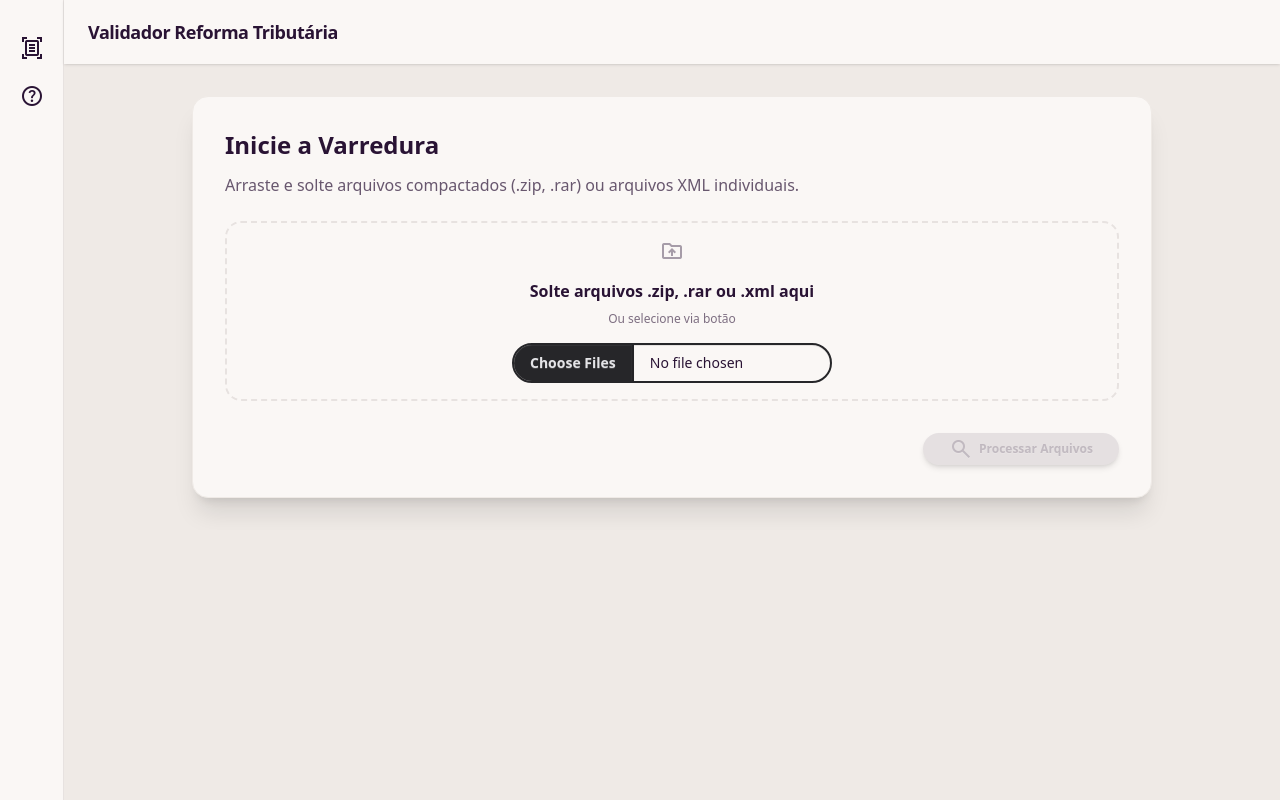
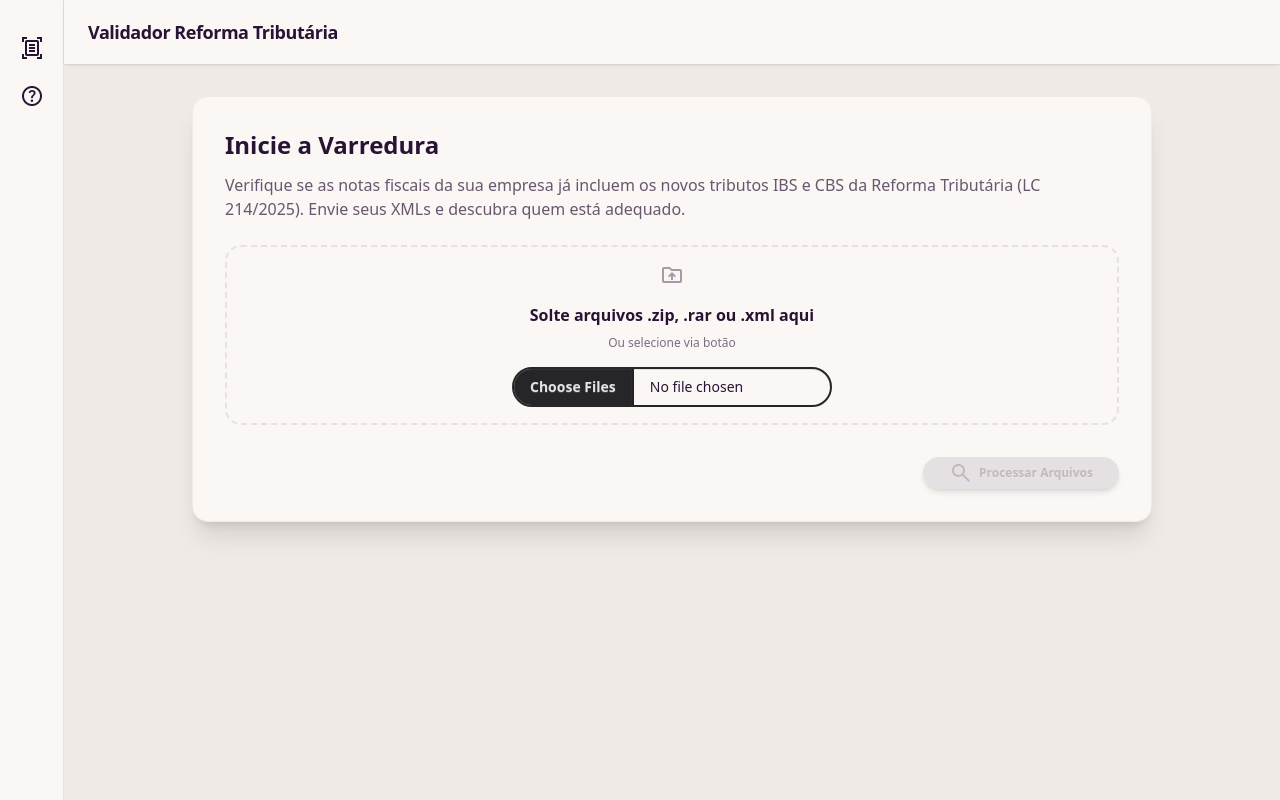
Before and after one commit to Mateusallz1/ibscbs-scanner, a Flask app: page / in a window 1280 px wide. Run offline with Flask 3, Linux system fonts and the light colour scheme; parts of the project's set-up code (start-up, migrations or seed data) failed here and were passed over.

Commit message:
Update scan instructions for clarity and enhance detail display layout

```diff
--- a/static/script.js
+++ b/static/script.js
@@ -269,7 +269,10 @@ document.addEventListener('DOMContentLoaded', () => {
                         detailHtml += `<div class="sm:ml-2 flex flex-col gap-1.5 mt-1.5">`;
                         stats.arquivos.forEach(([arq, tags]) => {
                             const tagsChips = tags.map(t => `<span class="badge badge-outline badge-sm opacity-60 text-[10px] py-0 h-4 border-base-content/20 shrink-0">${escapeHtml(t)}</span>`).join('');
-                            detailHtml += `<div class="text-[11px] sm:text-[12px] flex flex-wrap items-center gap-1 text-base-content/80"><span class="opacity-60 shrink-0">\ud83d\udcc4</span><span class="break-all">${escapeHtml(arq)}</span>${tagsChips}</div>`;
+                            detailHtml += `<div class="flex flex-col gap-1 text-base-content/80">
+                                <div class="text-[11px] sm:text-[12px] flex items-center gap-1"><span class="opacity-60 shrink-0">\ud83d\udcc4</span><span class="break-all">${escapeHtml(arq)}</span></div>
+                                <div class="flex flex-wrap gap-1 ml-5">${tagsChips}</div>
+                            </div>`;
                         });
                         detailHtml += `</div>`;
                     }
@@ -279,7 +282,7 @@ document.addEventListener('DOMContentLoaded', () => {
                             detailHtml += `<div class="sm:ml-2 mt-3 text-warning text-[11px] sm:text-[12px] font-bold">Atenção: Notas sem IBSCBS identificadas:</div>`;
                             detailHtml += `<div class="sm:ml-2 flex flex-col items-start gap-1.5 mt-2 mb-2">`;
                             notasSemIbs.forEach(arq => {
-                                detailHtml += `<div class="flex items-start gap-1.5 text-warning bg-warning/10 px-2 py-1.5 rounded text-[10px] sm:text-[11px] font-semibold border border-warning/20">
+                                detailHtml += `<div class="flex items-start gap-1.5 text-warning bg-warning/10 px-2 py-1.5 rounded text-[11px] sm:text-[12px] font-semibold border border-warning/20">
                                     <span class="material-symbols-outlined text-[14px] shrink-0 mt-0.5">warning</span>
                                     <span class="break-all">\ud83d\udcc4 ${escapeHtml(arq)}</span>
                                 </div>`;
--- a/templates/index.html
+++ b/templates/index.html
@@ -53,7 +53,7 @@
             <section class="card bg-base-100 shadow-xl overflow-hidden border border-base-200">
                 <div class="card-body p-5 md:p-8">
                     <h2 class="card-title text-xl md:text-2xl mb-1">Inicie a Varredura</h2>
-                    <p class="text-sm md:text-base text-base-content/70">Arraste e solte arquivos compactados (.zip, .rar) ou arquivos XML individuais.</p>
+                    <p class="text-sm md:text-base text-base-content/70">Verifique se as notas fiscais da sua empresa já incluem os novos tributos IBS e CBS da Reforma Tributária (LC 214/2025). Envie seus XMLs e descubra quem está adequado.</p>
 
                     <form id="scan-form" class="flex flex-col gap-6 mt-4">
                         <div id="drop-area" class="border-2 border-dashed border-base-300 rounded-2xl p-4 sm:p-8 text-center transition-colors cursor-pointer hover:bg-base-200/50 w-full flex flex-col items-center justify-center gap-2">
```
